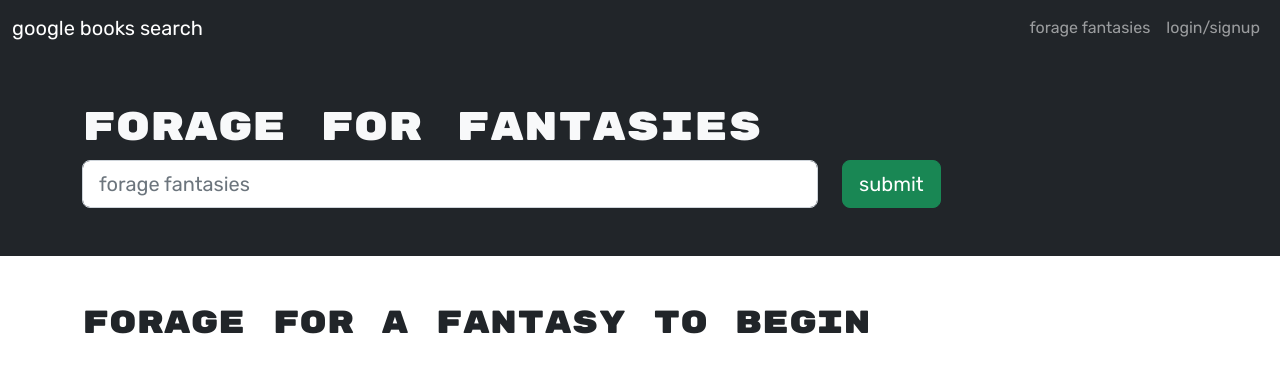
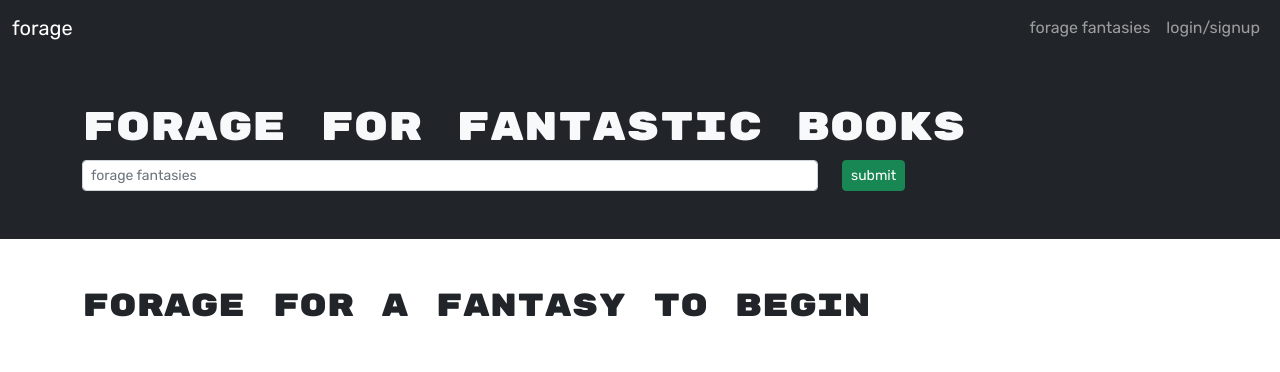
Before and after one commit to christiecamp/enchanted-forage, a React (Vite) app in the folder client/: page / in a window 1280 px wide. Shown: the top 372 px of the page. Built offline with nearby package versions, Linux system fonts and the light colour scheme.

Commit message:
polishing

```diff
--- a/client/src/components/Navbar.jsx
+++ b/client/src/components/Navbar.jsx
@@ -11,10 +11,10 @@ const AppNavbar = () => {
 
   return (
     <>
-      <Navbar bg='dark' variant='dark' expand='lg'>
+      <Navbar bg='dark' variant='dark' expand='md'>
         <Container fluid>
-          <Navbar.Brand as={Link} to='/'>
-            google books search
+          <Navbar.Brand className='text-white' as={Link} to='/'>
+            forage
           </Navbar.Brand>
           <Navbar.Toggle aria-controls='navbar' />
           <Navbar.Collapse id='navbar'>
--- a/client/src/pages/SavedBooks.jsx
+++ b/client/src/pages/SavedBooks.jsx
@@ -65,7 +65,7 @@ const SavedBooks = () => {
     <>
         <Container fluid className="text-light bg-dark p-5">
             <Container>
-                <h1>viewing saved fantasies!</h1>
+                <h1>viewing saved books!</h1>
             </Container>
         </Container>
         <Container>
--- a/client/src/pages/SearchBooks.jsx
+++ b/client/src/pages/SearchBooks.jsx
@@ -117,7 +117,7 @@ const SearchBooks = () => {
         <>
         <div className="text-light bg-dark p-5">
             <Container>
-                <h1>Forage for Fantasies</h1>
+                <h1>Forage for Fantastic Books</h1>
                 <Form onSubmit={handleFormSubmit}>
                     <Row>
                         <Col xs={12} md={8}>
@@ -126,12 +126,12 @@ const SearchBooks = () => {
                                 value={searchInput}
                                 onChange={(e) => setSearchInput(e.target.value)}
                                 type='text'
-                                size='lg'
+                                size='sm'
                                 placeholder='forage fantasies'
                             />
                         </Col>
                         <Col xs={12} md={4}>
-                            <Button type='submit' variant='success' size='lg'>
+                            <Button type='submit' variant='success' size='sm'>
                                 submit
                             </Button>
                         </Col>
```
